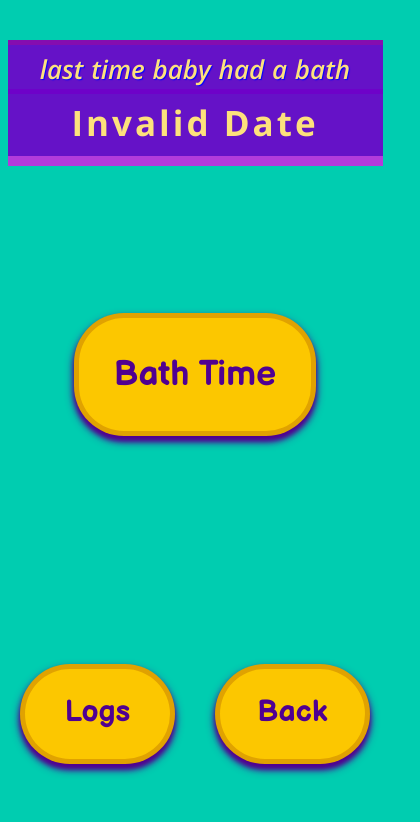
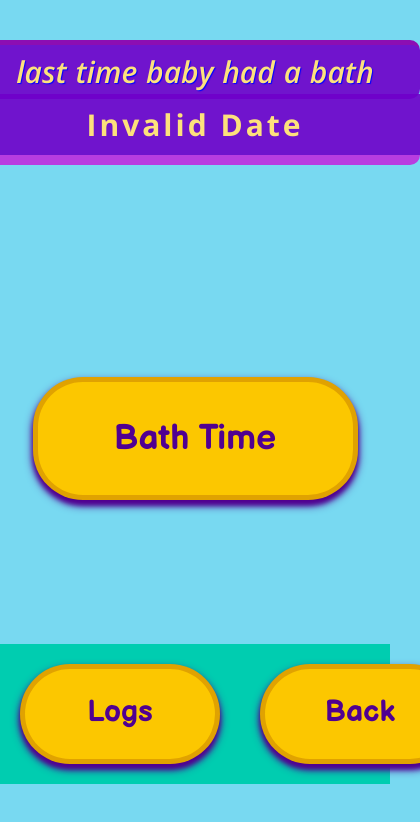
Before and after one commit to Jimmicorey/my-baby-log-app, a React (Create React App) app: page /bathtime in a window 390 px wide. Shown: the top 822 px of the page, 420 px wide, since content can reach past the window. Built offline with nearby package versions, Linux system fonts and the light colour scheme; no server answers.

Commit message:
CSS mobile and desktop are DONE!

```diff
--- a/src/components/App/App.css
+++ b/src/components/App/App.css
@@ -10,7 +10,7 @@ header > p {
 body {
     margin: 20px 25px;
     font-size: 20px;
-    background: #00CDB0;
+    background-color: #78d9f1;
 }
 
 main, .flex-container {
@@ -240,3 +240,40 @@ a:hover, .button:hover {
                 0 5px 10px #500091;
 }
 /********************************************/
+
+/********** DESKTOP / LAPTOP DESIGN *********/
+@media all and (min-width: 376px) {
+
+    .timer-text, .bath {
+        border-top-left-radius: 10px;
+        border-top-right-radius: 10px;
+        font-size: 30px;
+        width: 450px;
+
+    }
+    .timer, .bath-date {
+        border-bottom-left-radius: 10px;
+        border-bottom-right-radius: 10px;
+        margin-bottom: 30px;
+        font-size: 30px;
+        width: 450px;
+    }
+
+    h1 {
+        border-radius: 10px;
+    }
+
+    .bath-date {
+        margin-bottom: 80px;
+    }
+
+    .button {
+        width: 325px;
+        margin-top: 75px;
+    }
+
+    .button-nav {
+        flex: none;
+        width: 200px;
+    }
+  }
```
